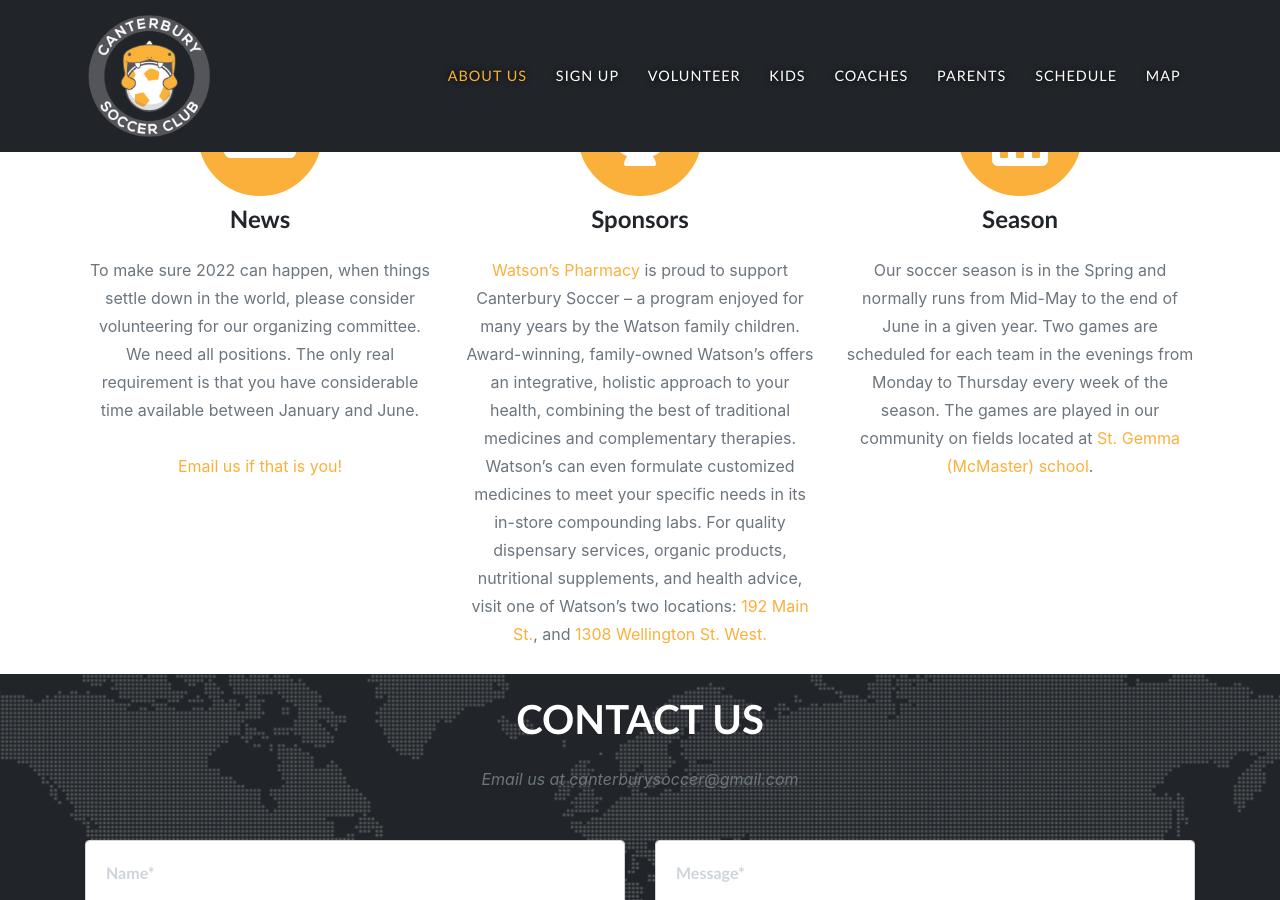
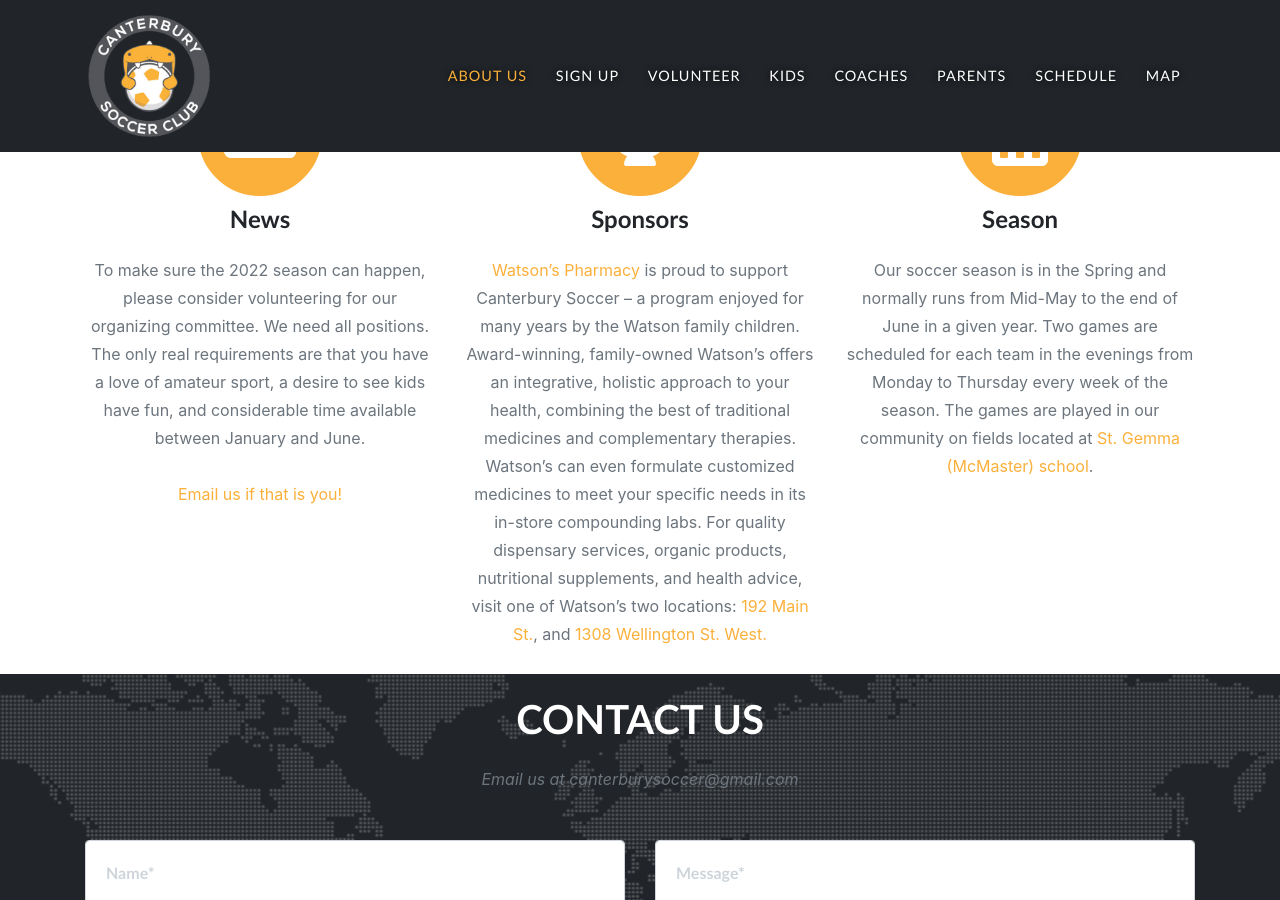
Before and after one commit to canterbury-soccer/website, a Jekyll site: the page built from index.md, in a window 1280 px wide and 900 px high, scrolled down 1057 px. Built offline with Jekyll 4.4.1, drawn with Linux system fonts in a browser that asks for light colours; some web fonts are replaced; comment, search, counter and statistics services are not loaded.

Commit message:
Update volunteer plea

```diff
--- a/_data/sitetext.yml
+++ b/_data/sitetext.yml
@@ -37,7 +37,7 @@
     list:
       - title: "News"
         desc: |
-          To make sure 2022 can happen, when things settle down in the world, please consider volunteering for our organizing committee. We need all positions. The only real requirement is that you have considerable time available between January and June.
+          To make sure the 2022 season can happen, please consider volunteering for our organizing committee. We need all positions. The only real requirements are that you have a love of amateur sport, a desire to see kids have fun, and considerable time available between January and June.
           <br/><br/>
           <a href='mailto:canterburysoccer@gmail.com'>Email us if that is you!</a>
         icon: fas fa-newspaper #find more at https://fontawesome.com/icons
```
